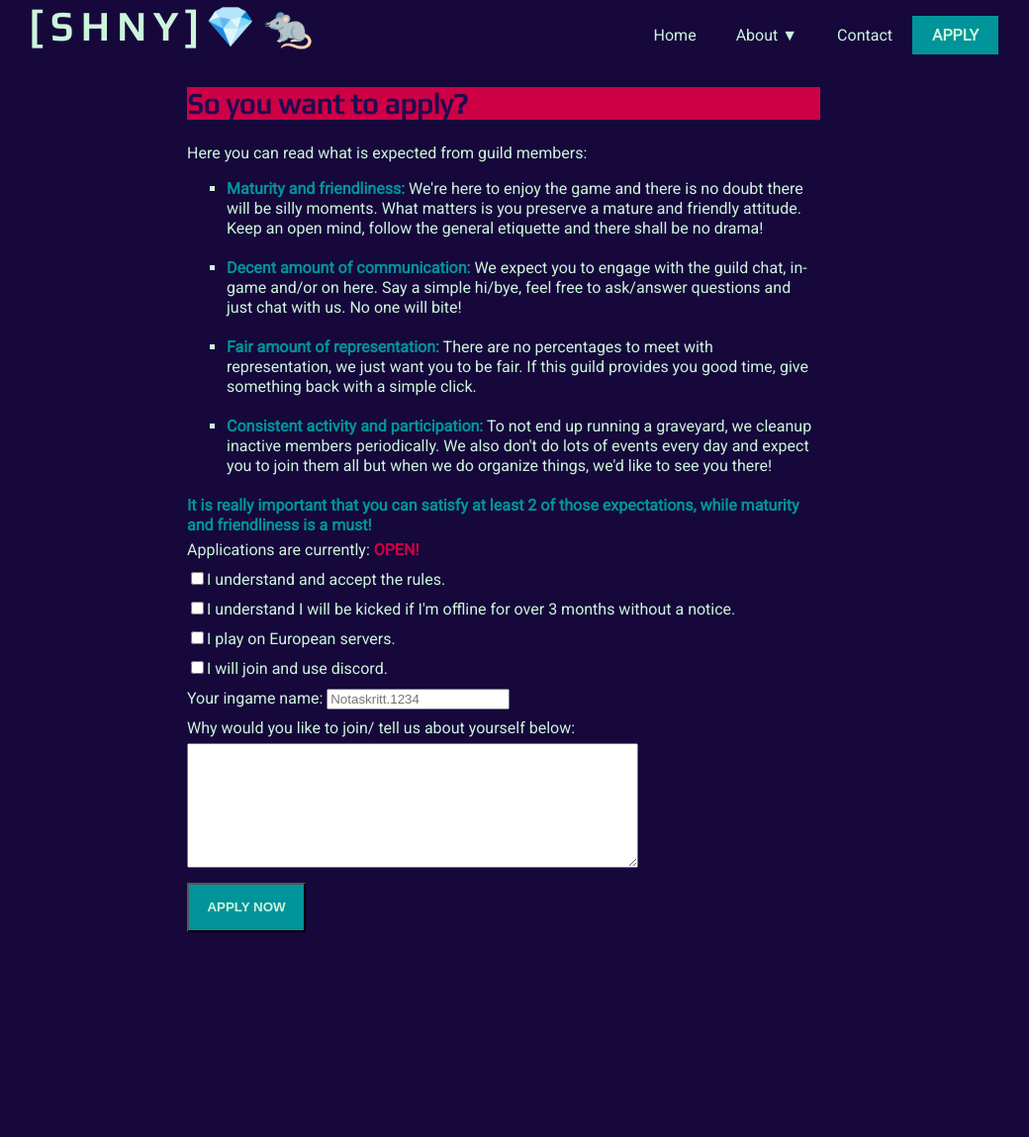
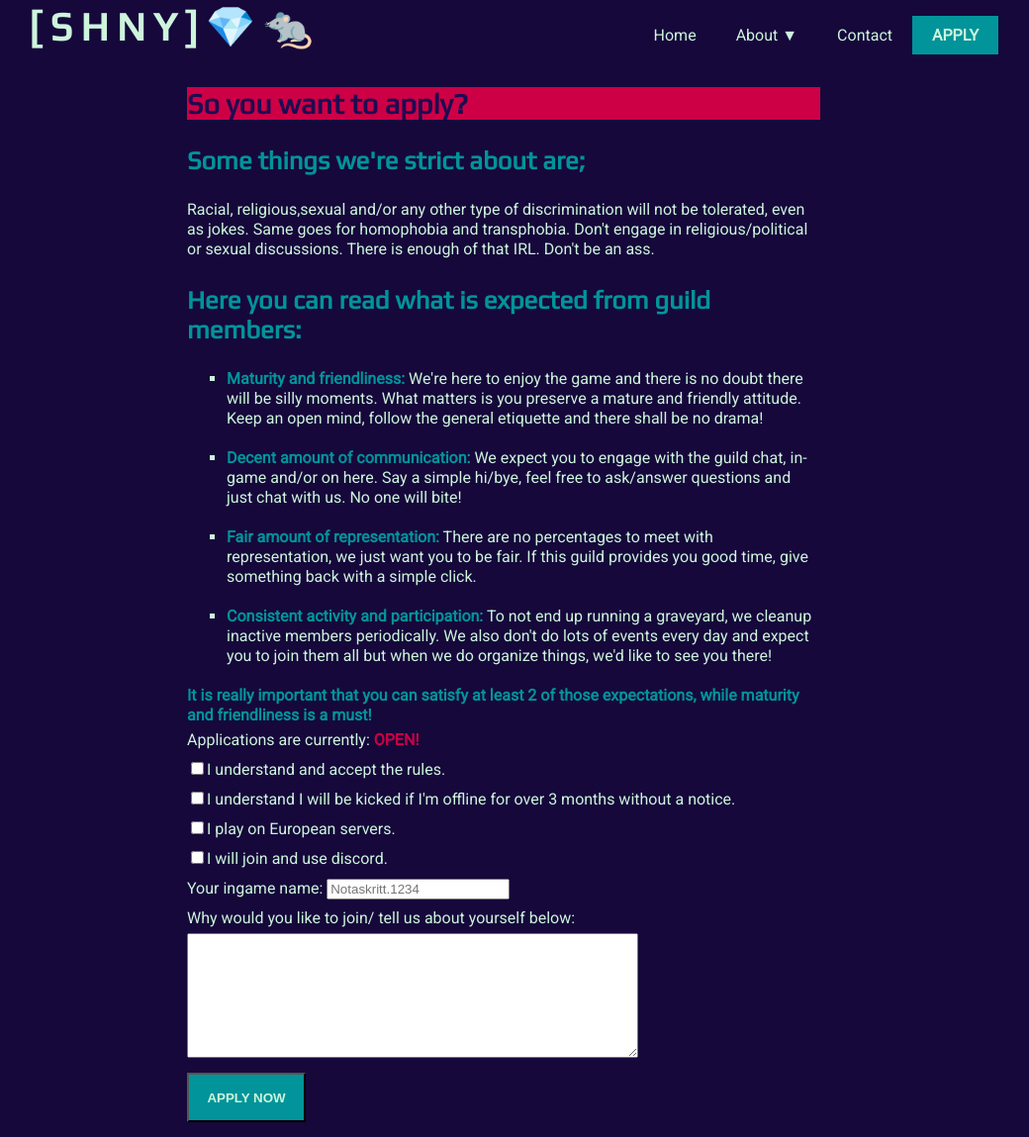
Before and after one commit to KimberlyVdB/SHNY-Jekyll-Website, a Jekyll site: the page built from apply.html, in a window 1280 px wide and 1149 px high. Shown: the whole window at 99% size, without its empty margins (131-1171 px from the left). Built offline with Jekyll 4.4.1, drawn with Linux system fonts in a browser that asks for light colours; nearby versions of some CDN libraries; a script that is not in the unit is left out.

Commit message:
added some rules to the apply to be clear

```diff
--- a/apply.html
+++ b/apply.html
@@ -6,7 +6,15 @@ title: mainContent
 
 <div class="content">
   <h2 class="titles">So you want to apply?</h2>
-  <p>Here you can read what is expected from guild members:</p>
+
+  <h3>Some things we're strict about are;</h3>
+
+  <p>Racial, religious,sexual and/or any other type of discrimination will not be tolerated, even as jokes.
+    Same goes for homophobia and transphobia. Don't engage in religious/political or sexual discussions. There is enough
+    of that IRL.
+    Don't be an ass.</p>
+
+  <h3>Here you can read what is expected from guild members:</h3>
 
   <ul>
     <li><span>Maturity and friendliness:</span> We're here to enjoy the game and there is no doubt there will be
```
